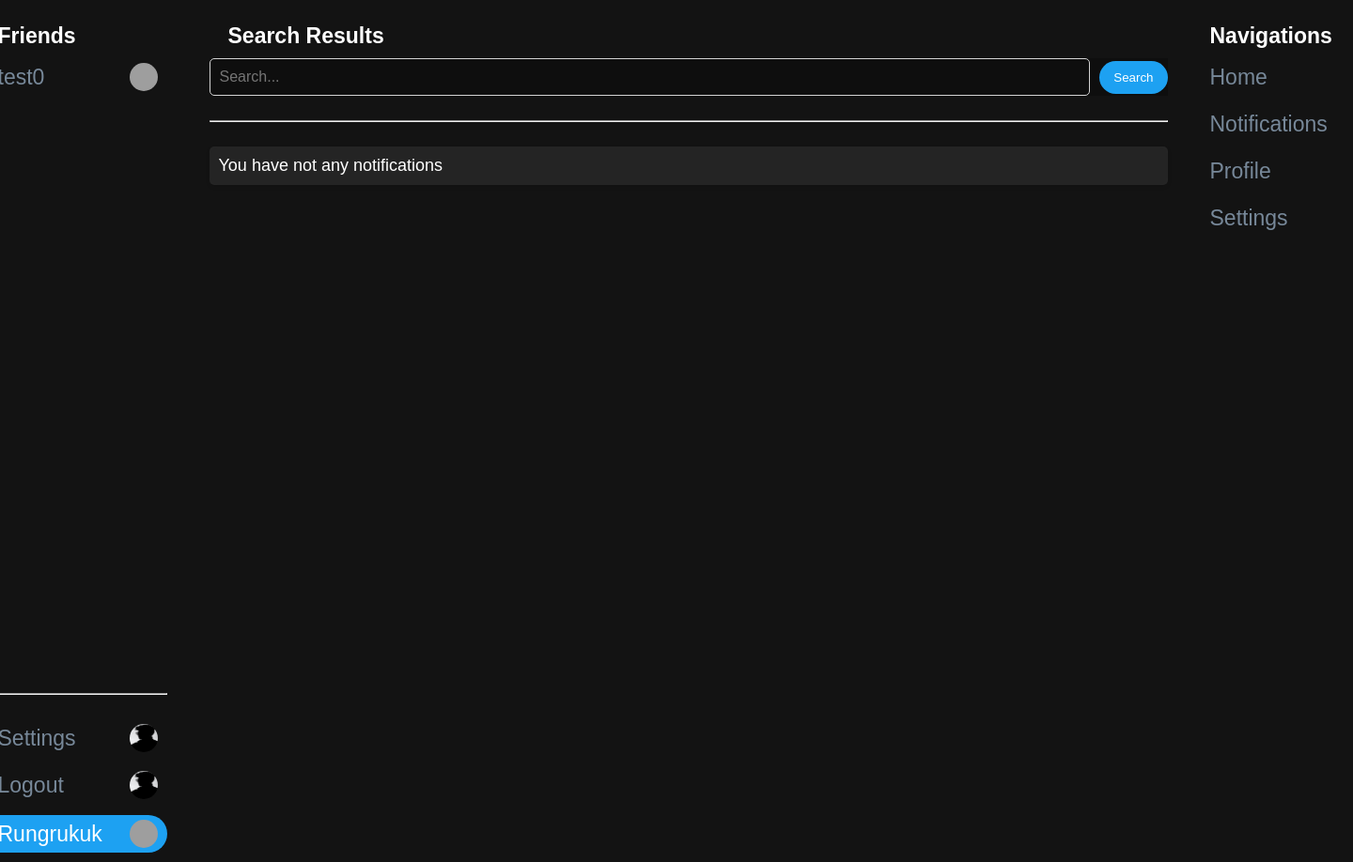
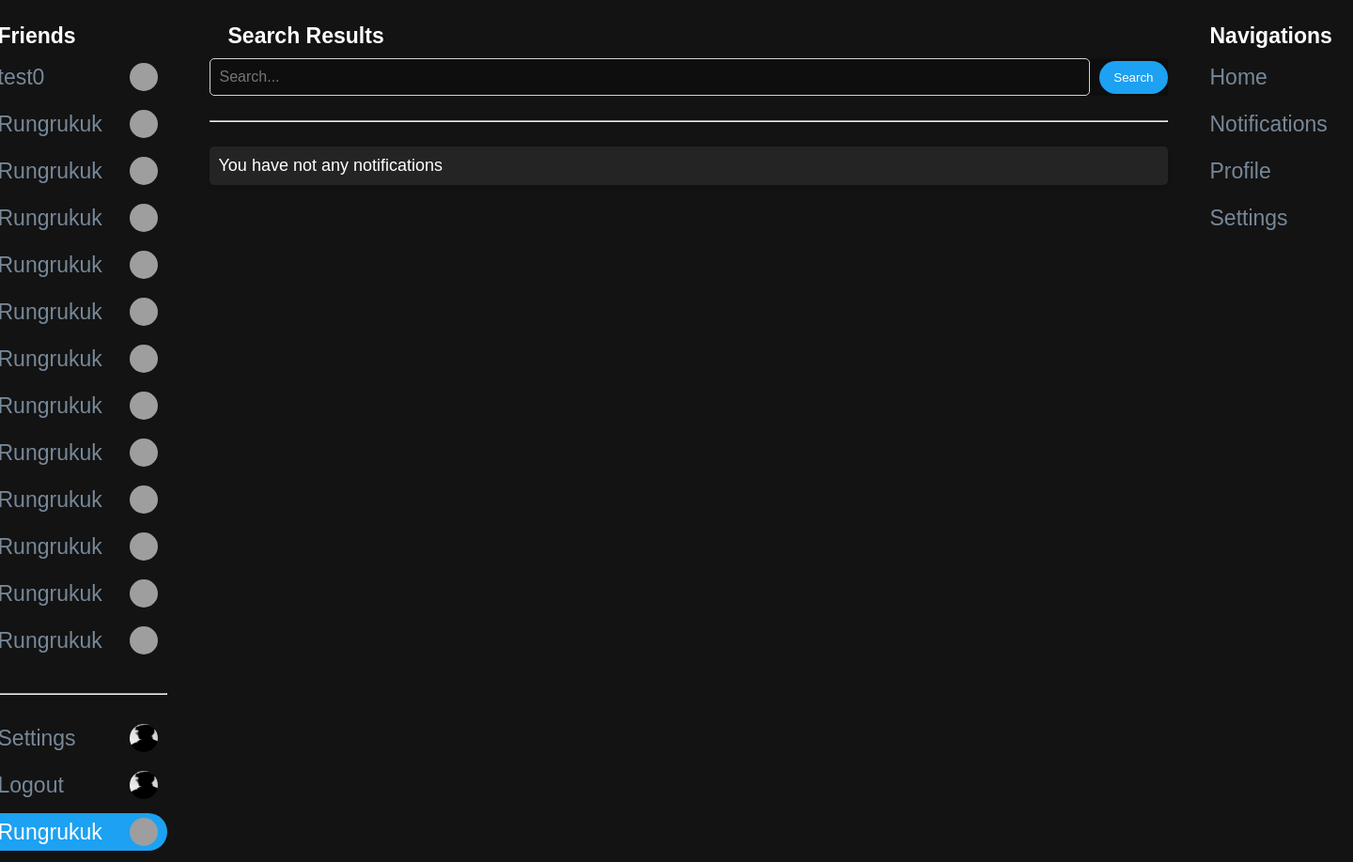
Before and after one commit to Rungrukuk/Personal_Blog_3rd_Django_App, a Django app: page /search in a window 1440 px wide; the page is wider, and only the part inside the window is pictured. Shown: that part at 94% size. Run offline with Django 4.2, Linux system fonts and the light colour scheme; a user stored in the database is signed in; data comes from the database, SQL or seed files in the repository; grey boxes are pictures that could not be loaded.

Commit message:
Stahsed files restored

```diff
--- a/BlogApp/models.py
+++ b/BlogApp/models.py
@@ -8,7 +8,7 @@ class User(AbstractUser):
     profile_picture_path = models.CharField(max_length=255, null=True, blank=True, default="/media/profile_images/default.jpg")
     friends = models.ManyToManyField('self', blank=True, symmetrical=False)
     def remove_friend(self, friend):
-        friend.friends.remove(self) #! fix this bug
+        friend.friends.remove(self)
         self.friends.remove(friend)
 
 
--- a/BlogApp/templates/BlogApp/home.html
+++ b/BlogApp/templates/BlogApp/home.html
@@ -30,12 +30,123 @@
                         </div>
                     </a>
                 {% endfor %}
+                    <a href="#">
+                        <div class="friend">
+                            <div class="texts">
+                                Rungrukuk
                             </div>
-                <div>
+                            <img src="/media/profile_images/default.jpg" alt="Rungrukuk profile">
+                        </div>
+                    </a>
+                    <a href="#">
+                        <div class="friend">
+                            <div class="texts">
+                                Rungrukuk
+                            </div>
+                            <img src="/media/profile_images/default.jpg" alt="Rungrukuk profile">
+                        </div>
+                    </a>
+                    <a href="#">
+                        <div class="friend">
+                            <div class="texts">
+                                Rungrukuk
+                            </div>
+                            <img src="/media/profile_images/default.jpg" alt="Rungrukuk profile">
+                        </div>
+                    </a>
+                    <a href="#">
+                        <div class="friend">
+                            <div class="texts">
+                                Rungrukuk
+                            </div>
+                            <img src="/media/profile_images/default.jpg" alt="Rungrukuk profile">
+                        </div>
+                    </a>
+                    <a href="#">
+                        <div class="friend">
+                            <div class="texts">
+                                Rungrukuk
+                            </div>
+                            <img src="/media/profile_images/default.jpg" alt="Rungrukuk profile">
+                        </div>
+                    </a>
+                    <a href="#">
+                        <div class="friend">
+                            <div class="texts">
+                                Rungrukuk
+                            </div>
+                            <img src="/media/profile_images/default.jpg" alt="Rungrukuk profile">
+                        </div>
+                    </a>
+                    <a href="#">
+                        <div class="friend">
+                            <div class="texts">
+                                Rungrukuk
+                            </div>
+                            <img src="/media/profile_images/default.jpg" alt="Rungrukuk profile">
+                        </div>
+                    </a>
+                    <a href="#">
+                        <div class="friend">
+                            <div class="texts">
+                                Rungrukuk
+                            </div>
+                            <img src="/media/profile_images/default.jpg" alt="Rungrukuk profile">
+                        </div>
+                    </a>
+                    <a href="#">
+                        <div class="friend">
+                            <div class="texts">
+                                Rungrukuk
+                            </div>
+                            <img src="/media/profile_images/default.jpg" alt="Rungrukuk profile">
+                        </div>
+                    </a>
+                    <a href="#">
+                        <div class="friend">
+                            <div class="texts">
+                                Rungrukuk
+                            </div>
+                            <img src="/media/profile_images/default.jpg" alt="Rungrukuk profile">
+                        </div>
+                    </a>
+                    <a href="#">
+                        <div class="friend">
+                            <div class="texts">
+                                Rungrukuk
+                            </div>
+                            <img src="/media/profile_images/default.jpg" alt="Rungrukuk profile">
+                        </div>
+                    </a>
+                    <a href="#">
+                        <div class="friend">
+                            <div class="texts">
+                                Rungrukuk
+                            </div>
+                            <img src="/media/profile_images/default.jpg" alt="Rungrukuk profile">
+                        </div>
+                    </a>
+                    <a href="#">
+                        <div class="friend">
+                            <div class="texts">
+                                Rungrukuk
+                            </div>
+                            <img src="/media/profile_images/default.jpg" alt="Rungrukuk profile">
+                        </div>
+                    </a>
+                    <a href="#">
+                        <div class="friend">
+                            <div class="texts">
+                                Rungrukuk
+                            </div>
+                            <img src="/media/profile_images/default.jpg" alt="Rungrukuk profile">
+                        </div>
+                    </a>
+            </div>
+                <div class="left-buttons">
                     <br>
                     <hr>
                     <br>
-                </div>
                     <a href="#">
                         <div class="friend">
                             <div class="texts">
@@ -58,12 +169,15 @@
                             <img src="{{ User_Picture_Path }}" alt="Friend's Profile">
                         </a>
                     </div>
+                </div>
+
 
         </div>
 
         <!-- Middle section -->
         <div class="middle-section">
             {% block MiddleSection %}
+                <div class="main-container">
                     <form action="{% url 'search' %}" method="GET" id="search-bar-form">
                         <div class="search-bar">
                             <input type="text" name="searchKeyword" class="search-keyword" placeholder="Search...">
@@ -73,7 +187,6 @@
                         </div>
                     </form>
                     <br>
-                <div class="vomit-container">
                     <!-- ... Create vomit ... -->
                     <form action="" id="create-vomit-form" method="post" enctype="multipart/form-data">
                         {% csrf_token %}
@@ -91,10 +204,11 @@
                     <!-- ... Vomits ... -->
                     <div class="vomits">
                         <h2>Vomits</h2>
+                        {% for blog in Blog %}
                             <div class="vomit">
-                            <p>{{Blog.title}}</p>
+                                <p>{{blog.title}}</p>
                                 <div class="vomit-image">
-                                <img src="{{Blog.blog_image_url}}" alt="vomit Image 2" width="1000" height="1000">
+                                    <img src="{{blog.blog_image_url}}" alt="vomit Image 2" width="1000" height="1000">
                                 </div>
 
 
@@ -122,38 +236,8 @@
                                     </div>
                                 </div>
                             </div>
-
-                        <div class="vomit">
-                            <p>{{Blog.title}}</p>
-                            <div class="vomit-image">
-                                <img src="{{Blog.blog_image_url}}" alt="vomit Image 2" width="1000" height="1000">
+                        {% endfor %}
                     </div>
-                                <div class="button-container">
-                                    <button id="commentButton" class="comment-button">
-                                        <div class="comment-circle">
-                                            <div class="comment-image"></div>
-                                        </div>
-                                        <span class="comment-count">0</span>
-                                    </button>
-
-                                    <button id="likeButton" class="like-button">
-                                        <div class="like-circle">
-                                            <div class="like-image"></div>
-                                        </div>
-                                        <span class="likes-count">0</span>
-                                    </button>
-                                </div>
-                                <div id="comment-box" class="comment-box">
-                                    <div class="text-area-container">
-                                        <textarea rows="1" placeholder="Write your comment here..."></textarea>
-                                        <button class="comment-submit">Submit</button>
-                                    </div>
-                                </div>
-                        </div>
-
-                    </div>
-
-
                 </div>
             {% endblock MiddleSection %}
         </div>
--- a/BlogApp/views.py
+++ b/BlogApp/views.py
@@ -11,7 +11,7 @@ from django.db.models import Q
 
 @login_required(login_url="login")
 def Home(request):
-    blog = BlogPost.objects.first()
+    blog = BlogPost.objects.all().order_by('-id')
     friend_info = []
     for friend in request.user.friends.all():
         friend_info.append({'username':friend.username, 'picture_path':friend.profile_picture_path})
@@ -98,90 +98,34 @@ def accept_friend_request(request):
 def Search(request):
     if request.method ==  "GET":
         search_keyword = request.GET.get('searchKeyword','')
-        friend_info = []
-        for friend in request.user.friends.all():
-            friend_info.append({'username':friend.username, 'picture_path':friend.profile_picture_path})
         if search_keyword:
             users = User.objects.filter(Q(username__contains=search_keyword) & ~Q(username=request.user.username))
             if users:
                 users_info = []
                 for user in users:
                     users_info.append({'username':user.username, 'picture_path':user.profile_picture_path})
-            #! Need to implement groups
-
-            context = {
-                    #! Need to add groups too
-                    "Search_Keyword":search_keyword,
-                    "Users":users_info,
-                    "Username":request.user.username,
-                    "User_Picture_Path": request.user.profile_picture_path,
-                    "Friends_Info": friend_info,
-                }
-            return render(request,"BlogApp/search.html",context)
-        context = {
-                    "SearchKeyword":search_keyword,
-                    "Username":request.user.username,
-                    "User_Picture_Path": request.user.profile_picture_path,
-                    "Friends_Info": friend_info,
-                }
+                context = {"Search_Keyword":search_keyword,"Users":users_info,} | CreateContext(request)
+                return render(request,"BlogApp/search.html",context)
+            context = {"SearchKeyword":search_keyword} | CreateContext(request)
+        else:
+            context = CreateContext(request)
         return render(request,"BlogApp/search.html",context)
-    # elif request.method == "POST":
-    #     to_user_username = request.POST.get("username", '')
-    #     to_user = User.objects.get(username=to_user_username)
-
-    #     if  FriendRequest.objects.get(from_user=to_user, to_user= request.user) and not FriendRequest.objects.get(from_user=to_user, to_user= request.user).is_accepted:
-    #         friend_request = FriendRequest(from_user=to_user, to_user= request.user)
-    #         friend_request.accept()
-    #         return JsonResponse({'message': 'Friend request sent succesfully.'})
-    #     elif not FriendRequest.objects.get(from_user=request.user, to_user=to_user) and not FriendRequest.objects.get(from_user=to_user, to_user= request.user):
-    #         friend_request = FriendRequest(from_user=request.user, to_user=to_user)
-    #         friend_request.save()
-    #         return JsonResponse({'message': 'Friend request sent succesfully.'})
-    #     else:
-    #         return JsonResponse({'error': 'Friend request already sent.'})
-
-    # return JsonResponse({'error': 'Invalid request.'})
 
 
 def Notifications(request):
     if request.method == 'GET':
-        friend_info = []
-        for friend in request.user.friends.all():
-            friend_info.append({'username':friend.username, 'picture_path':friend.profile_picture_path})
-
         friend_requests = FriendRequest.objects.filter(to_user=request.user, is_accepted=False)
         friend_requests_info = []
         for friend in friend_requests:
             friend_requests_info.append({'username':friend.from_user.username, 'picture_path':friend.from_user.profile_picture_path})
 
         if friend_requests_info:
-            context = {
-                    "Friend_Requests_Info": friend_requests_info,
-                    "Username":request.user.username,
-                    "User_Picture_Path": request.user.profile_picture_path,
-                    "Friends_Info": friend_info,
-                }
+            context = {"Friend_Requests_Info": friend_requests_info} | CreateContext(request)
         else:
 
-            context = {
-                    "Username":request.user.username,
-                    "User_Picture_Path": request.user.profile_picture_path,
-                    "Friends_Info": friend_info,
-                }
+            context = CreateContext
 
         return render(request,"BlogApp/notifications.html",context)
-    # elif request.method == "POST":
-    #     #! Need to implement groups
-    #     from_username = request.POST.get("username", '')
-    #     from_user = User.objects.get(username=from_username)
-    #     friend_request = FriendRequest.objects.get(from_user=from_user, to_user = request.user)
-    #     if friend_request and friend_request.accepted == False:
-    #         friend_request.accept()
-    #         return JsonResponse({'message': 'Friend request accepted'})
-    #     else:
-    #         return JsonResponse({'error': 'Friend request expired'})
-
-    # return JsonResponse({'error': 'Invalid request.'})
 
 
 def Login(request):
@@ -263,3 +207,16 @@ def Register(request):
 def Logout(request):
     logout(request)
     return redirect('home')
+
+
+
+def CreateContext(request):
+    friend_info = []
+    for friend in request.user.friends.all():
+        friend_info.append({'username':friend.username, 'picture_path':friend.profile_picture_path})
+    context = {
+            "Username":request.user.username,
+            "User_Picture_Path": request.user.profile_picture_path,
+            "Friends_Info": friend_info,
+        }
+    return context
```
Also changed, not shown: BlogApp/admin.py (+11 -19 lines). Lines whose indentation alone changed are shown as unchanged.
